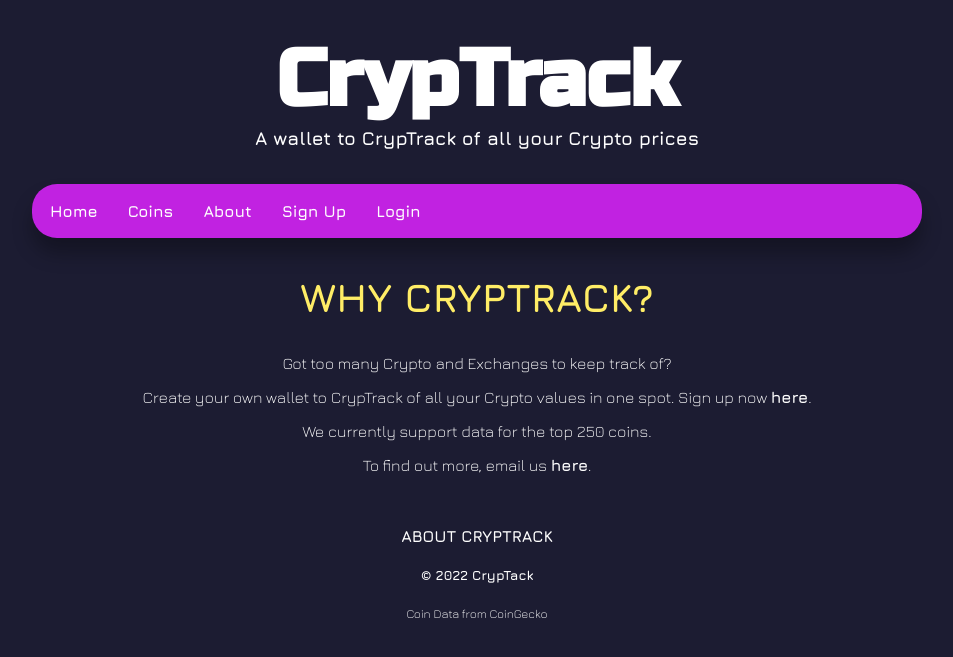
After one commit to elywelly/cryptrack-app, a Flask app: page /about in a window 1280 px wide. The commit adds this page. Shown: the top 657 px of the page, without its empty margins (163-1116 px from the left). Run offline with Flask 2, Linux system fonts and the light colour scheme.

Commit message:
added about and edited wallet

```diff
--- a/controllers/user_controller.py
+++ b/controllers/user_controller.py
@@ -4,6 +4,11 @@ from models.user import insert_user
 
 user_controller = Blueprint(
     "user_controller", __name__, template_folder="../templates/users")
+
+
+@user_controller.route('/about')
+def about():
+    return render_template('about.html')
 
 
 @user_controller.route('/signup')
--- /dev/null
+++ b/templates/about.html
@@ -0,0 +1,19 @@
+{% extends 'base.html' %} {% block content %}
+<div class="transactions">
+    <h2>WHY CRYPTRACK?</h2>
+    <p style="text-align: center">
+        Got too many Crypto and Exchanges to keep track of?
+    </p>
+    <p style="text-align: center">
+        Create your own wallet to CrypTrack of all your Crypto values in one
+        spot. Sign up now <a href="/signup">here</a>.
+    </p>
+    <p style="text-align: center">
+        We currently support data for the top 250 coins.
+    </p>
+    <p style="text-align: center">
+        To find out more, email us
+        <a href="mailto:yongelynn@gmail.com" target="_blank">here</a>.
+    </p>
+</div>
+{% endblock content %}
--- a/templates/base.html
+++ b/templates/base.html
@@ -40,6 +40,9 @@
                 </div>
                 {% else %}
                 <div>
+                    <a href="/about">About</a>
+                </div>
+                <div>
                     <a href="/signup">Sign Up</a>
                 </div>
                 <div>
@@ -57,8 +60,9 @@
         <main>{%block content %}{% endblock content %}</main>
         <footer>
             <div>
-                <h4>&copy; 2022 CrypTack</h4>
-                <p>Coin Data from CoinGecko</p>
+                <h4><a href="/about">ABOUT CRYPTRACK</a></h4>
+                <h5>&copy; 2022 CrypTack</h5>
+                <p style="font-size: 12px">Coin Data from CoinGecko</p>
             </div>
         </footer>
     </body>
--- a/templates/coins/wallet.html
+++ b/templates/coins/wallet.html
@@ -38,7 +38,7 @@
                 <p>${{ options['current_price'] }}</p>
             </div>
             <div class="desc-hour">
-                <p>${{ coins[0] }}</p>
+                <p>{{ coins[0] }}</p>
             </div>
             <div class="desc-day">
                 <p>${{ options['current_price']|float * coins[0]|float }}</p>
```
